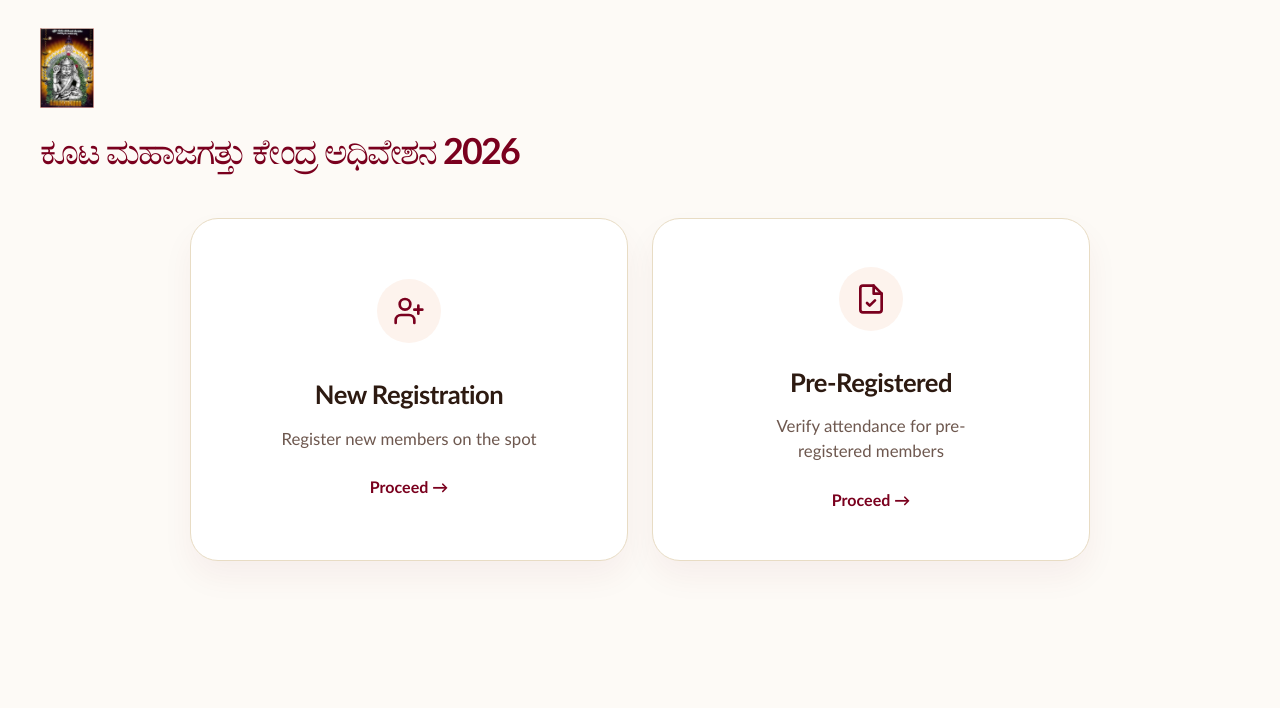
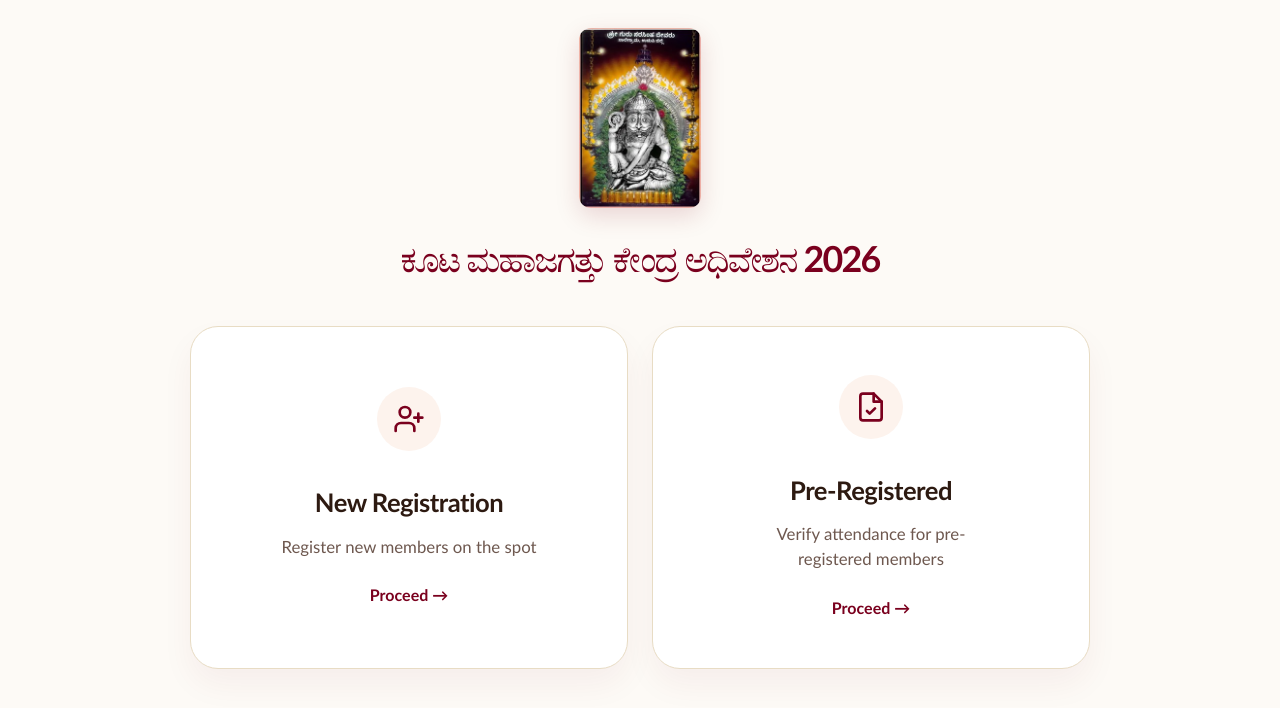
Before and after one commit to padhu-svg/kmjj, a React (Vite) app in the folder frontend/: page / in a window 1280 px wide. Shown: the top 708 px of the page. Built offline with nearby package versions, Linux system fonts and the light colour scheme.

Commit message:
Center layout and increase logo size to 180px

```diff
--- a/frontend/src/App.tsx
+++ b/frontend/src/App.tsx
@@ -40,8 +40,8 @@ function App() {
           {navSubtitle && <div className="counter-badge">{navSubtitle}</div>}
         </div>
         {location.pathname !== '/' && (
-          <Link to="/" className="ghost-button compact">
-            Home
+          <Link to="/" className="ghost-button compact nav-home">
+            &larr; Home
           </Link>
         )}
       </header>
--- a/frontend/src/styles.css
+++ b/frontend/src/styles.css
@@ -63,24 +63,29 @@ button {
 
 .topbar {
   display: flex;
-  align-items: flex-start;
-  justify-content: space-between;
-  gap: 16px;
-  margin-bottom: 20px;
+  flex-direction: column;
+  align-items: center;
+  justify-content: center;
+  text-align: center;
+  position: relative;
+  gap: 20px;
+  margin-bottom: 36px;
 }
 
 .brand-block {
   display: flex;
   flex-direction: column;
-  align-items: flex-start;
-  gap: 8px;
+  align-items: center;
+  gap: 12px;
 }
 
 .brand-logo {
-  height: 80px;
+  height: 180px;
   width: auto;
   object-fit: contain;
-  margin-bottom: 8px;
+  margin-bottom: 12px;
+  border-radius: 12px;
+  box-shadow: 0 8px 24px rgba(122, 0, 30, 0.15);
 }
 
 .eyebrow {
@@ -236,6 +241,16 @@ h2 {
   align-items: center;
   justify-content: center;
   border: 1px solid var(--line-strong);
+}
+
+.nav-home {
+  position: absolute;
+  top: 0;
+  left: 0;
+  padding: 8px 16px;
+  font-size: 0.9rem;
+  border-radius: 999px;
+  background: var(--surface);
 }
 
 .primary-button:hover,
```
Also changed, not shown: 1 other file (tests, documents, lock files or other folders).
